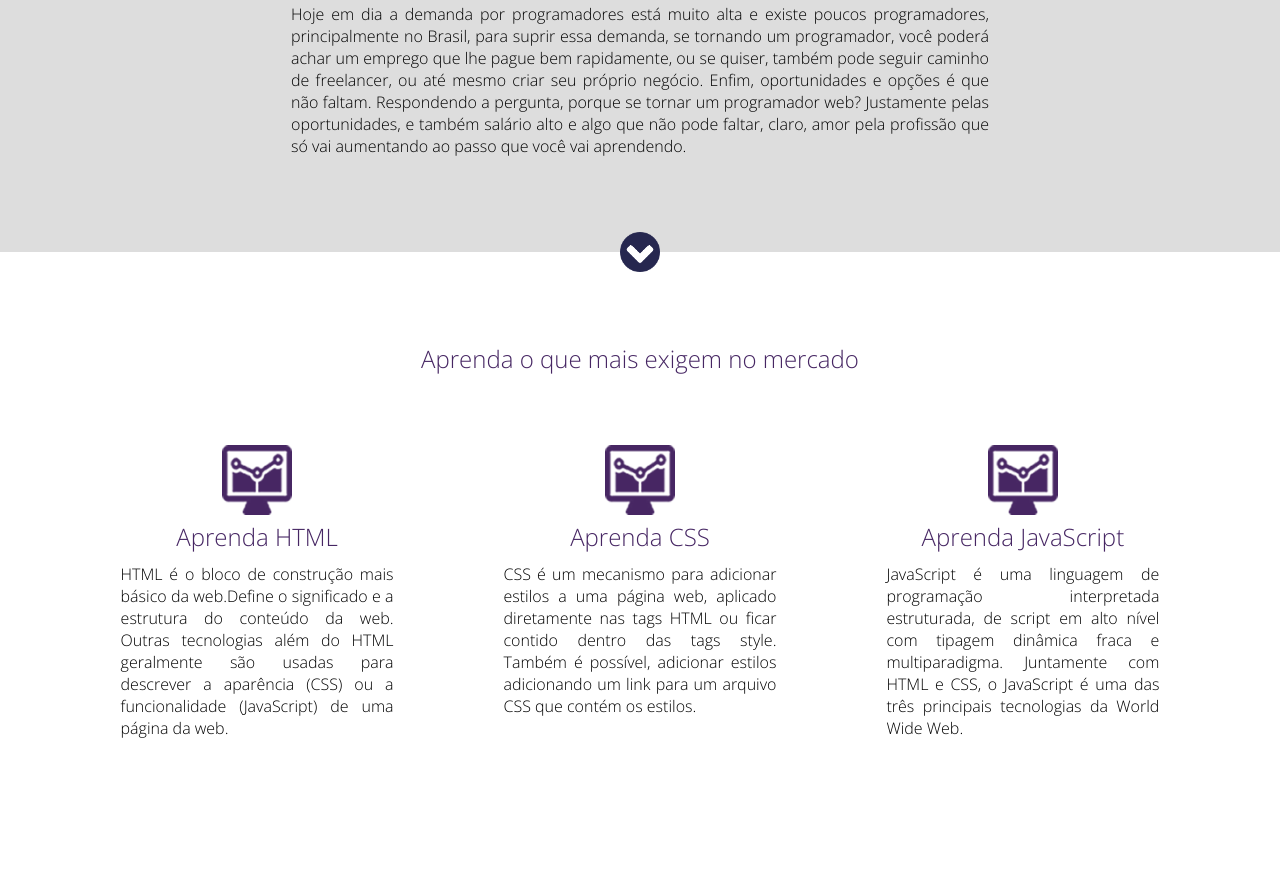
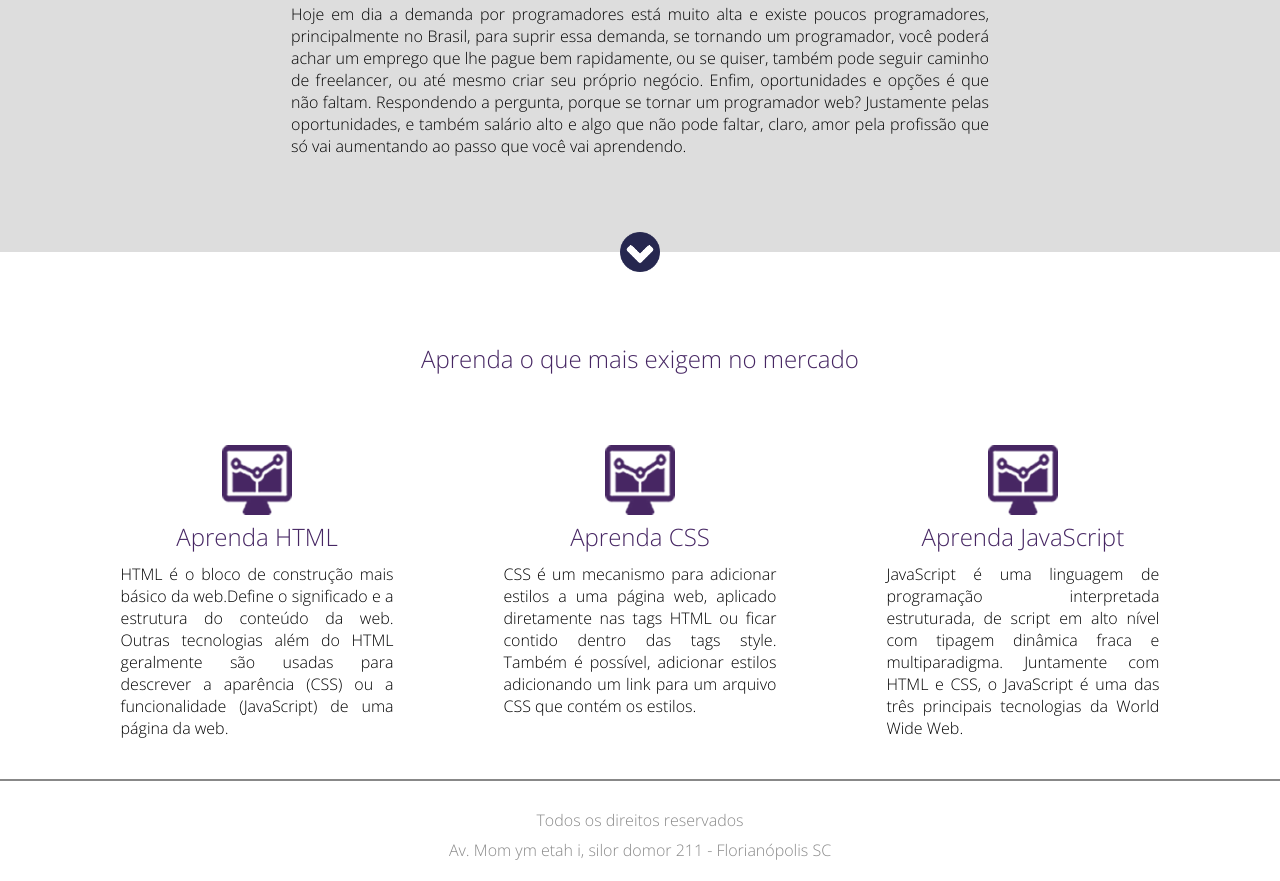
Before and after one commit to raissajuliana/_project01, a plain HTML site: page index.html in a window 1280 px wide. Shown: the part 702-1583 px from the top of the page. Before the commit the page ends 1481 px from the top, so only its background shows below. Drawn offline with Linux system fonts and the light colour scheme.

Commit message:
finishing

```diff
--- a/css/style.css
+++ b/css/style.css
@@ -219,3 +219,17 @@ html, body
 {
     width: 70px;
 }
+
+.footer
+{
+    clear: both;
+    border-top: 2px solid #888;
+    padding: 20px 0;
+    text-align: center;
+    color: #888;
+}
+
+.footer p
+{
+    margin-top: 8px;
+}
--- a/index.html
+++ b/index.html
@@ -23,9 +23,9 @@
 
             <div class="container-list">
                 <ul>
-                    <li>Aprenda sobre HTML e CSS</li>
+                    <li>Aprenda sobre HTML</li>
+                    <li>Se torne fera em CSS</li>
                     <li>Domine javascript</li>
-                    <li>Se torne fera em PHP</li>
                     <li>Vire um verdadeiro mestre da programação web</li>
                 </ul>
             </div><!--container-list-->
@@ -159,6 +159,13 @@
 
     </div><!--section-1-->
 
+    <div class="footer">
+
+        <p>Todos os direitos reservados</p>
+        <p>Av. Mom ym etah i, silor domor 211 - Florianópolis SC</p>
+
+    </div><!--footer-->
+
 </body>
 
 </html>
```
